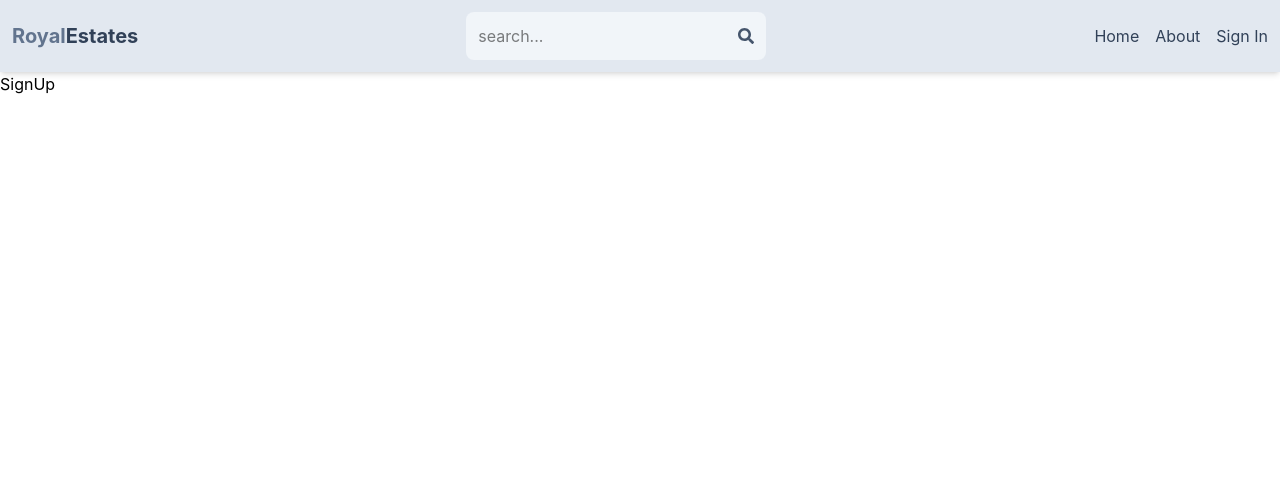
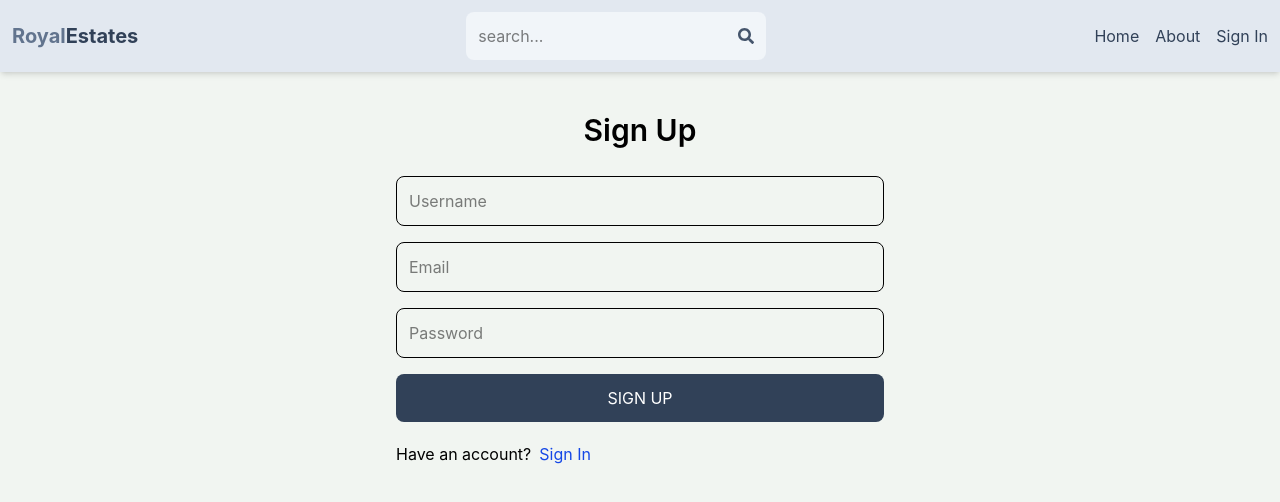
Before and after one commit to Shivamchandel196/real-estate-project, a React app in the folder frontend/: page /sign-up in a window 1280 px wide. Shown: the top 502 px of the page. Built offline with nearby package versions, Linux system fonts and the light colour scheme; the HTML template or start-up script is replaced by a standard one.

Commit message:
made SignUp page connect  client to server

```diff
--- a/frontend/src/Pages/SignUp.jsx
+++ b/frontend/src/Pages/SignUp.jsx
@@ -1,11 +1,98 @@
-import React from 'react'
+import { useNavigate, Link } from "react-router-dom";
+import React, { useState } from "react";
 
 const SignUp = () => {
+
+  const [error, setError] = useState(null);
+  const [loading, setLoading] = useState(false);
+
+  const navigate = useNavigate();
+  const [formData, setFormData] = useState({});
+
+  const handleChange = (e) => {
+    setFormData({ ...formData, [e.target.id]: e.target.value });
+  };
+
+  const handleSubmit = async (e) => {
+    e.preventDefault();
+
+    try {
+      setLoading(true);
+      const res = await fetch("/api/auth/signup", {
+        method: "POST",
+        headers: {
+          "Content-Type": "application/json",
+        },
+
+        body: JSON.stringify({
+        name: formData.username,
+         email: formData.email,
+        password: formData.password,
+})
+      });
+
+      const data = await res.json();
+
+      if (data.success === false) {
+        setLoading(false);
+        setError(data.message);
+        return;
+      }
+
+      setLoading(false);
+      setError(null);
+      navigate("/sign-in");
+
+    } catch (error) {
+      setLoading(false);
+      setError(error.message);
+    }
+  };
+
   return (
-    <div>
-      SignUp
+    <div className="p-3 max-w-lg mx-auto">
+      <h1 className="text-3xl text-center font-semibold my-7">Sign Up</h1>
+
+      <form onSubmit={handleSubmit} className="flex flex-col gap-4">
+        <input
+          type="text"
+          placeholder="Username"
+          className="border p-3 rounded-lg"
+          id="username"
+          onChange={handleChange}
+        />
+
+        <input
+          type="email"
+          placeholder="Email"
+          className="border p-3 rounded-lg"
+          id="email"
+          onChange={handleChange}
+        />
+
+        <input
+          type="password"
+          placeholder="Password"
+          className="border p-3 rounded-lg"
+          id="password"
+          onChange={handleChange}
+        />
+
+        <button className="bg-slate-700 text-white p-3 rounded-lg uppercase hover:opacity-95 disabled:opacity-80">
+          {loading ? "Loading..." : "Sign Up"}
+        </button>
+      </form>
+
+      <div className="flex gap-2 mt-5">
+        <p>Have an account?</p>
+        <Link to={"/sign-in"}>
+          <span className="text-blue-700">Sign In</span>
+        </Link>
+      </div>
+
+      {error && <p className="text-red-500 mt-2">{error}</p>}
     </div>
-  )
-}
+  );
+};
 
-export default SignUp
+export default SignUp;
--- a/frontend/src/index.css
+++ b/frontend/src/index.css
@@ -1 +1,6 @@
 @import "tailwindcss";
+
+
+body{
+    background-color: rgb(241, 245, 241);
+}
--- a/frontend/vite.config.js
+++ b/frontend/vite.config.js
@@ -4,5 +4,14 @@
 
 // https://vite.dev/config/
 export default defineConfig({
+
+  server:{
+    proxy:{
+      '/api':{
+        target :"http://localhost:8000",
+        secure:false,
+      },
+    },
+  },
   plugins: [react(),tailwindcss()],
 })
```
